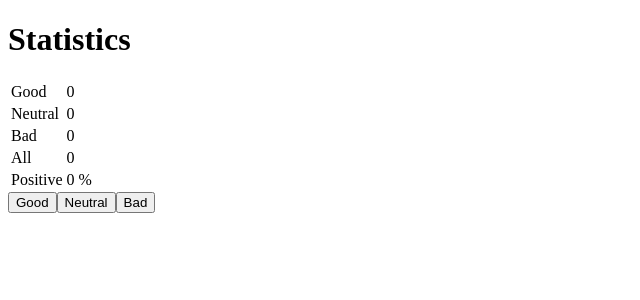
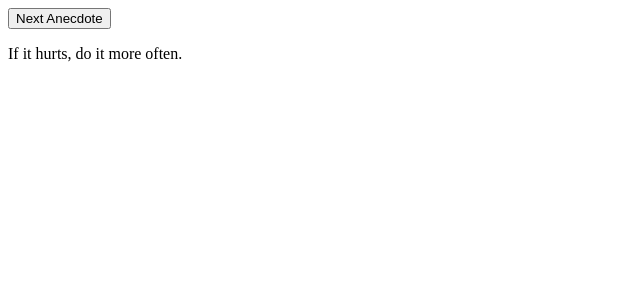
Before and after one commit to Athish-18/Full_Stack_Open, a React (Vite) app in the folder part1/courseinfo/: page / in a window 1280 px wide. Shown: the top 300 px of the page, without its empty margins (0-640 px from the left). Built offline with nearby package versions, Linux system fonts and the light colour scheme.

Commit message:
added 1.12

```diff
--- a/part1/courseinfo/src/App.jsx
+++ b/part1/courseinfo/src/App.jsx
@@ -1,408 +1,31 @@
-// const Header = ({ course }) => {
-//   return <h1>{course}</h1>;
-// };
-
-// const Part = ({ name, exercises }) => {
-//   return (
-//     <p>
-//       {name} {exercises}
-//     </p>
-//   );
-// };
-
-// const Content = () => {
-//   return (
-//     <>
-//       <Part name="Fundamentals of React" exercises={10} />
-//       <Part name="Using props to pass data" exercises={7} />
-//       <Part name="State of a component" exercises={14} />
-//     </>
-//   );
-// };
-
-// const Total = () => {
-//   return <p>Number of exercises {10 + 7 + 14}</p>;
-// };
-
-// const App = () => {
-//   return (
-//     <>
-//       <Header course="Half Stack application development" />
-//       <Content />
-//       <Total />
-//     </>
-//   );
-// };
-
-// export default App;
-
-// const App = () => {
-//   const course = "Half Stack application development";
-//   const part1 = {
-//     name: "Fundamentals of React",
-//     exercises: 10,
-//   };
-//   const part2 = {
-//     name: "Using props to pass data",
-//     exercises: 7,
-//   };
-//   const part3 = {
-//     name: "State of a component",
-//     exercises: 14,
-//   };
-
-//   return (
-//     <>
-//       <h1> {course} </h1>
-//       <p>
-//         {part1.name} {part1.exercises}
-//       </p>
-//       <p>
-//         {part2.name} {part2.exercises}
-//       </p>
-//       <p>
-//         {part3.name} {part3.exercises}
-//       </p>
-//       <p>
-//          Number of exercises {part1.exercises + part2.exercises + part3.exercises}
-//       </p>
-//     </>
-//   );
-// };
-// export default App;
-
-// const App = () => {
-//   const course = "Half Stack application development";
-//   const parts = [
-//     {
-//       name: "Fundamentals of React",
-//       exercises: 10,
-//     },
-//     {
-//       name: "Using props to pass data",
-//       exercises: 7,
-//     },
-//     {
-//       name: "State of a component",
-//       exercises: 14,
-//     },
-//   ];
-
-//   return (
-//     <>
-//       <h1>{course}</h1>
-//       <p>
-//         {parts[0].name} {parts[0].exercises}
-//       </p>
-
-//       <p>
-//         {parts[1].name} {parts[1].exercises}
-//       </p>
-
-//       <p>
-//         {parts[2].name} {parts[2].exercises}
-//       </p>
-
-//       <p>Number of exercises {parts[0].exercises + parts[1].exercises + parts[2].exercises }</p>
-//     </>
-//   );
-// };
-
-// const App = () => {
-//   const course = {
-//     name: "Half Stack application development",
-//     parts: [
-//       {
-//         name: "Fundamentals of React",
-//         exercises: 10,
-//       },
-//       {
-//         name: "Using props to pass data",
-//         exercises: 7,
-//       },
-//       {
-//         name: "State of a component",
-//         exercises: 14,
-//       },
-//     ],
-//   };
-
-//   return (
-//     <>
-//       <h1>{course.name}</h1>
-//       <p>
-//         {course.parts[0].name} {course.parts[0].exercises}
-//       </p>
-//       <p>
-//         {course.parts[1].name} {course.parts[1].exercises}
-//       </p>
-//       <p>
-//         {course.parts[2].name} {course.parts[2].exercises}
-//       </p>
-//       <p>Number of exercises {course.parts[0].exercises + course.parts[1].exercises + course.parts[2].exercises }</p>
-//     </>
-//   );
-// };
-
-//
-
-// import { useState } from "react";
-
-// const App = () => {
-//   const [good, setGood] = useState(0);
-//   const [neutral, setNeutral] = useState(0);
-//   const [bad, setBad] = useState(0);
-
-//   const all = good + neutral + bad;
-
-//   return (
-//     <>
-//       <h1>give feedback</h1>
-
-//       <button onClick={() => setGood(good + 1)}>good</button>
-//       <button onClick={() => setNeutral(neutral + 1)}>neutral</button>
-//       <button onClick={() => setBad(bad + 1)}>bad</button>
-
-//       <h2>statistics</h2>
-
-//       <p>good {good}</p>
-//       <p>neutral {neutral}</p>
-//       <p>bad {bad}</p>
-//       <p>all {all}</p>
-//       <p>average {all === 0 ? 0 : (good - bad) / all}</p>
-//       <p>positive {all === 0 ? 0 : (good / all) * 100} %</p>
-//     </>
-//   );
-// };
-
-// export default App;
-
-// a proper place to define a component
-
-// Version 2: Destructuring props for cleaner and more readable code
-// good, neutral, bad are extracted from props at the function parameter level
-
-// const Statistics = ({ good, neutral, bad }) => {
-//   const all = good + neutral + bad;
-
-//   return (
-//     <>
-//       <h1>Statistics</h1>
-
-//       {/* Accessing values directly after destructuring */}
-//       <p>Good {good}</p>
-//       <p>Neutral {neutral}</p>
-//       <p>Bad {bad}</p>
-
-//       <p>All {all}</p>
-//       <p>Average {all === 0 ? 0 : (good - bad) / all}</p>
-//       <p>Positive {all === 0 ? 0 : (good / all) * 100} %</p>
-//     </>
-//   );
-// };
-
-// Version 1: Accessing values directly from the props object
-// props is a single object that contains all passed values
-
-// import { useState } from "react";
-// const Statistics = (props) => {
-//   const all = props.good + props.neutral + props.bad;
-//   console.log(props.allClick);
-
-//   if (props.allClick.length === 0) {
-//     return (
-//       <>
-//         <h1>Statistics</h1>
-//         <p>No Feedback Given</p>
-//       </>
-//     );
-//   } else {
-//     return (
-//       <>
-//         <h1>Statistics</h1>
-//         {/*
-
-//         {/* Accessing values using props.key */}
-//         <p>Good {props.good}</p>
-//         <p>Neutral {props.neutral}</p>
-//         <p>Bad {props.bad}</p>
-
-//         <p>All {all}</p>
-//         <p>Average {all === 0 ? 0 : (props.good - props.bad) / all}</p>
-//         <p>Positive {all === 0 ? 0 : (props.good / all) * 100} %</p>
-//       </>
-//     );
-//   }
-// }
-
-
-
-// const App = () => {
-//   const [good, setGood] = useState(0);
-//   const [neutral, setNeutral] = useState(0);
-//   const [bad, setBad] = useState(0);
-//   const [allClick,setClick]=useState([]);
-
-//   const handleGood=()=>{
-//     setGood(good+1);
-//     setClick(allClick+1);
-//   }
-
-//   const handleNeutral = () => {
-//     setNeutral(neutral + 1);
-//     setClick(allClick + 1);
-//   };
-
-//   const handleBad = () => {
-//     setBad(bad + 1);
-//     setClick(allClick + 1);
-//   };
-
-//   return (
-//     // ...
-//     <>
-//       <Statistics
-//         good={good}
-//         neutral={neutral}
-//         bad={bad}
-//         allClick={allClick}
-//       ></Statistics>
-
-//       <button onClick={handleGood}>Good</button>
-//        <button onClick={handleNeutral}>Neutral</button>
-//       <button onClick={handleBad}>Bad</button>
-//     </>
-//   );
-// };
-// export default App;
-
-
-
-// const StaticLine=(props)=>
-// {
-//   return (
-//     <>
-//       <p>{props.text} {props.quality}</p>
-//     </>
-//   );
-// }
-
-
-// import { useState } from "react";
-// const App = () => {
-//   const [good, setGood] = useState(0);
-//   const [neutral, setNeutral] = useState(0);
-//   const [bad, setBad] = useState(0);
-
-//   const handleGood = () => {
-//     setGood(good + 1);
-//     setClick(allClick + 1);
-//   };
-
-//   const handleNeutral = () => {
-//     setNeutral(neutral + 1);
-//     setClick(allClick + 1);
-//   };
-
-//   const handleBad = () => {
-//     setBad(bad + 1);
-//     setClick(allClick + 1);
-//   };
-
-//   return (
-//     // ...
-//     <>
-//       <button onClick={handleGood}>Good</button>
-//       <button onClick={handleNeutral}>Neutral</button>
-//       <button onClick={handleBad}>Bad</button>
-//       <StaticLine text={"good"} quality={good}></StaticLine>
-//       <StaticLine text={"neutral"} quality={neutral}></StaticLine>
-//       <StaticLine text={"bad"} quality={bad}></StaticLine>
-//       <StaticLine text={"all"} quality={good + bad + neutral}></StaticLine>
-//       <StaticLine
-//         text={"average"}
-//         quality={good+bad+neutral === 0 ? 0 : (good -bad) / good+bad+neutral}
-//       ></StaticLine>
-
-//       <StaticLine text={"positive"} quality={good + bad + neutral === 0 ? 0 : (good / (good + bad + neutral)) * 100 + " %"}></StaticLine>
-//     </>
-//   );
-// };
-// export default App;
-
 import { useState } from "react";
 
+const App = () => {
+  const anecdotes = [
+    "If it hurts, do it more often.",
+    "Adding manpower to a late software project makes it later!",
+    "The first 90 percent of the code accounts for the first 90 percent of the development time...The remaining 10 percent of the code accounts for the other 90 percent of the development time.",
+    "Any fool can write code that a computer can understand. Good programmers write code that humans can understand.",
+    "Premature optimization is the root of all evil.",
+    "Debugging is twice as hard as writing the code in the first place. Therefore, if you write the code as cleverly as possible, you are, by definition, not smart enough to debug it.",
+    "Programming without an extremely heavy use of console.log is same as if a doctor would refuse to use x-rays or blood tests when diagnosing patients.",
+    "The only way to go fast, is to go well.",
+  ];
 
-const Statistics = (props) => {
-  const all = props.good + props.neutral + props.bad;
+  const [selected, setSelected] = useState(0);
 
-
-    return (
-      <>
-        <h1>Statistics</h1>
-
-        <table>
-          <tr>
-            <td>Good</td>
-            <td>{props.good}</td>
-          </tr>
-          <tr>
-            <td>Neutral</td>
-            <td>{props.neutral}</td>
-          </tr>
-          <tr>
-            <td>Bad</td>
-            <td>{props.bad}</td>
-          </tr>
-          <tr>
-            <td>All</td>
-            <td> {all === 0 ? 0 : (props.good - props.bad) / all}</td>
-          </tr>
-          <tr>
-            <td>Positive</td>
-            <td>  {all === 0 ? 0 : (props.good / all) * 100} %</td>
-          </tr>
-        </table>
-      </>
-    );
+  const handleClick=()=>
+  {
+    setSelected(Math.floor(Math.random() * anecdotes.length));
+    console.log(selected);
   }
 
+  return (
+    <>
+    <button onClick={handleClick}>Next Anecdote</button>
+    <p>{anecdotes[selected]}</p>
+    </>
+  )
+};
 
-
-const App = () => {
-  const [good, setGood] = useState(0);
-  const [neutral, setNeutral] = useState(0);
-  const [bad, setBad] = useState(0);
-  const [allClick,setClick]=useState([]);
-
-  const handleGood=()=>{
-    setGood(good+1);
-    setClick(allClick+1);
-  }
-
-  const handleNeutral = () => {
-    setNeutral(neutral + 1);
-    setClick(allClick + 1);
-  };
-
-  const handleBad = () => {
-    setBad(bad + 1);
-    setClick(allClick + 1);
-  };
-
-  return (
-    // ...
-    <>
-       <Statistics
-        good={good}
-        neutral={neutral}
-        bad={bad}
-        allClick={allClick}
-      ></Statistics>
-      <button onClick={handleGood}>Good</button>
-       <button onClick={handleNeutral}>Neutral</button>
-      <button onClick={handleBad}>Bad</button>
-    </>
-  );
-};
 export default App;
```
